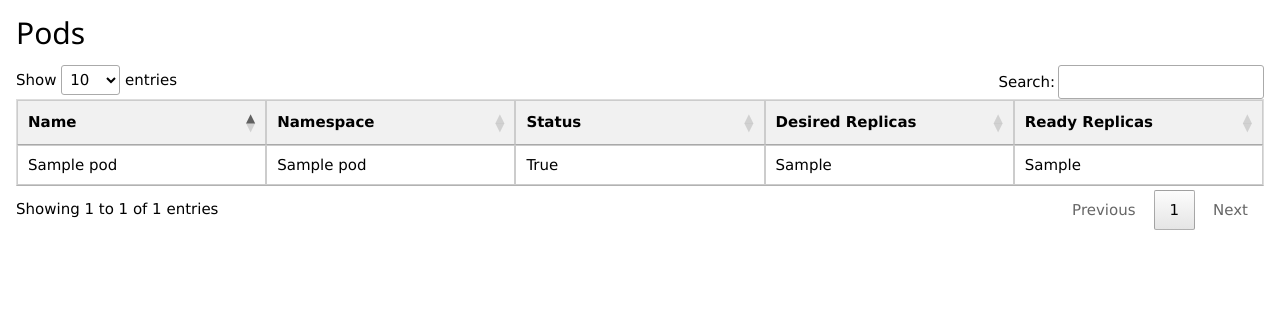
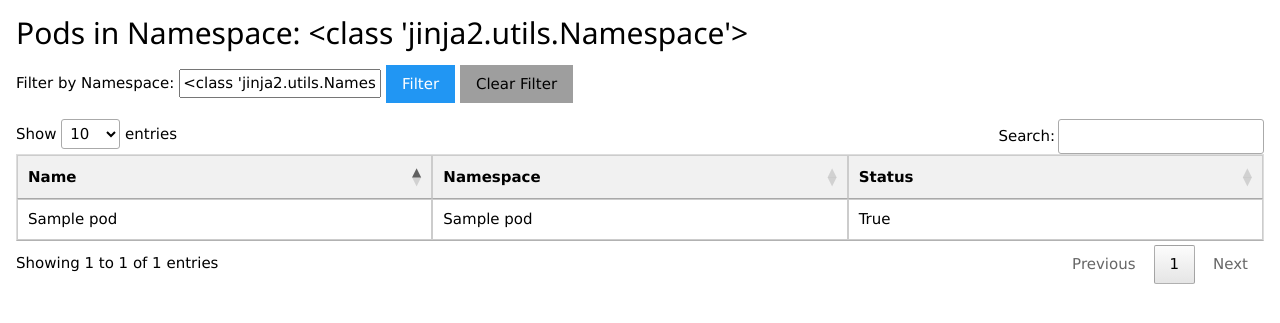
Before and after one commit to owhere/kubefun, a Flask app: template templates/pods.html in a window 1280 px wide. Shown: the part 113-436 px from the top of the page. Run offline with Flask 3, Linux system fonts and the light colour scheme; the template is opened without the code that fills it: most values are stand-ins (such as "Sample title", 1, 10 or a date in 2020); some libraries are stand-ins or nearby versions.

Commit message:
filter pods by namespace

```diff
--- a/src/k8s_client.py
+++ b/src/k8s_client.py
@@ -426,6 +426,7 @@ def get_namespaces_with_counts():
     pods = get_pods()
     deployments = get_deployments()
     services = get_services()
+    secrets = get_secrets()
 
     # Aggregate counts
     for ns in namespaces:
@@ -435,13 +436,15 @@ def get_namespaces_with_counts():
         pod_count = len([p for p in pods if p["namespace"] == ns_name])
         deployment_count = len([d for d in deployments if d["namespace"] == ns_name])
         service_count = len([s for s in services if s["namespace"] == ns_name])
+        secrets_count = len([s for s in secrets if s["namespace"] == ns_name])
 
         namespace_data.append({
             "name": ns_name,
             "status": "Active" if not ns["status"] else ns["status"],
             "pods": pod_count,
             "deployments": deployment_count,
-            "services": service_count
+            "services": service_count,
+            "secrets": secrets_count
         })
 
     return namespace_data
--- a/src/routes.py
+++ b/src/routes.py
@@ -26,8 +26,10 @@ def init_routes(app):
 
     @app.route('/pods')
     def pods():
-        pods = get_pods()
-        return render_template("pods.html", pods=pods)
+        """Display Pods, optionally filtered by namespace."""
+        namespace = request.args.get('namespace')
+        pods = get_pods(namespace)
+        return render_template("pods.html", pods=pods, namespace=namespace)
 
     @app.route('/search')
     def search():
--- a/templates/namespaces.html
+++ b/templates/namespaces.html
@@ -9,6 +9,7 @@
             <th>Pods</th>
             <th>Deployments</th>
             <th>Services</th>
+            <th>Secrets</th>
         </tr>
     </thead>
     <tbody>
@@ -16,9 +17,10 @@
         <tr>
             <td><a href="{{ url_for('namespace_detail', namespace_name=namespace.name) }}">{{ namespace.name }}</a></td>
             <td>{{ namespace.status }}</td>
-            <td>{{ namespace.pods }}</td>
+            <td><a href="{{ url_for('pods', namespace=namespace.name) }}">{{ namespace.pods }}</a></td>
             <td>{{ namespace.deployments }}</td>
             <td>{{ namespace.services }}</td>
+            <td>{{ namespace.secrets }}</td>
         </tr>
         {% endfor %}
     </tbody>
--- a/templates/pods.html
+++ b/templates/pods.html
@@ -1,15 +1,25 @@
 {% extends "base.html" %}
+
 {% block content %}
-<h2>Pods</h2>
+<h2>Pods{% if namespace %} in Namespace: {{ namespace }}{% endif %}</h2>
 
+<!-- Namespace Filter -->
+<form method="get" action="{{ url_for('pods') }}" class="w3-margin-bottom">
+    <label for="namespace">Filter by Namespace:</label>
+    <input type="text" id="namespace" name="namespace" value="{{ namespace }}" placeholder="Enter namespace">
+    <button type="submit" class="w3-button w3-blue">Filter</button>
+    {% if namespace %}
+    <a href="{{ url_for('pods') }}" class="w3-button w3-gray">Clear Filter</a>
+    {% endif %}
+</form>
+
+<!-- Pods Table -->
 <table id="podsTable" class="dataTable">
     <thead>
         <tr>
             <th>Name</th>
             <th>Namespace</th>
             <th>Status</th>
-            <th>Desired Replicas</th>
-            <th>Ready Replicas</th>
         </tr>
     </thead>
     <tbody>
@@ -18,12 +28,11 @@
             <td>{{ pod.name }}</td>
             <td>{{ pod.namespace }}</td>
             <td>{{ pod.status }}</td>
-            <td>{{ pod.desired_replicas }}</td>
-            <td>{{ pod.ready_replicas }}</td>
         </tr>
         {% endfor %}
     </tbody>
 </table>
+
 <!-- Initialize DataTables -->
 <script>
     $(document).ready(function() {
```
